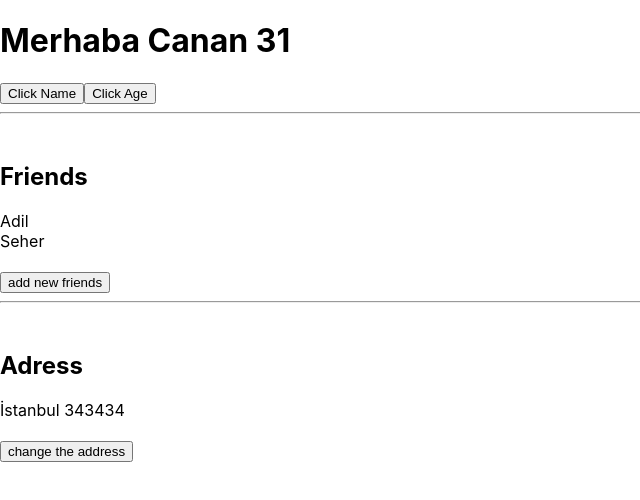
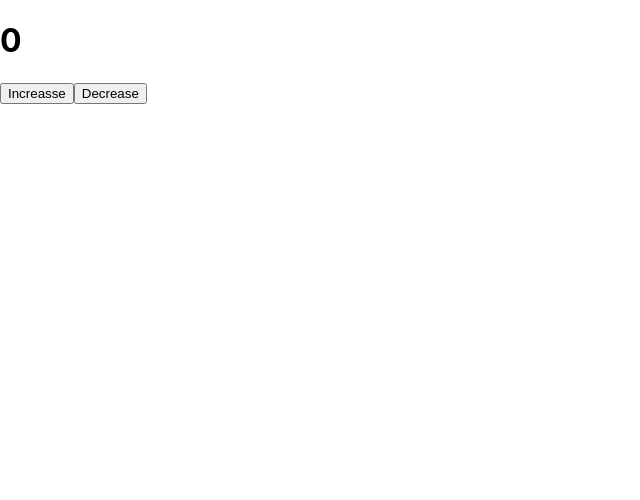
Before and after one commit to CananYagan/ReactStartProject, a React (Create React App) app: page / in a window 1280 px wide. Shown: the top 500 px of the page, without its empty margins (0-640 px from the left). Built offline with nearby package versions, Linux system fonts and the light colour scheme.

Commit message:
Counter App

```diff
--- a/src/index.js
+++ b/src/index.jsx
@@ -1,17 +1,16 @@
 import React from 'react';
 import ReactDOM from 'react-dom/client';
 import './index.css';
-import App from './App';
+//import App from './App';
 import reportWebVitals from './reportWebVitals';
+import Counter from './components/Counter'
 
 const root = ReactDOM.createRoot(document.getElementById('root'));
 root.render(
   <React.StrictMode>
-    <App />
+    {/* <App /> */}
+    <Counter/>
   </React.StrictMode>
 );
 
-// If you want to start measuring performance in your app, pass a function
-// to log results (for example: reportWebVitals(console.log))
-// or send to an analytics endpoint. Learn more: https://bit.ly/CRA-vitals
 reportWebVitals();
```
